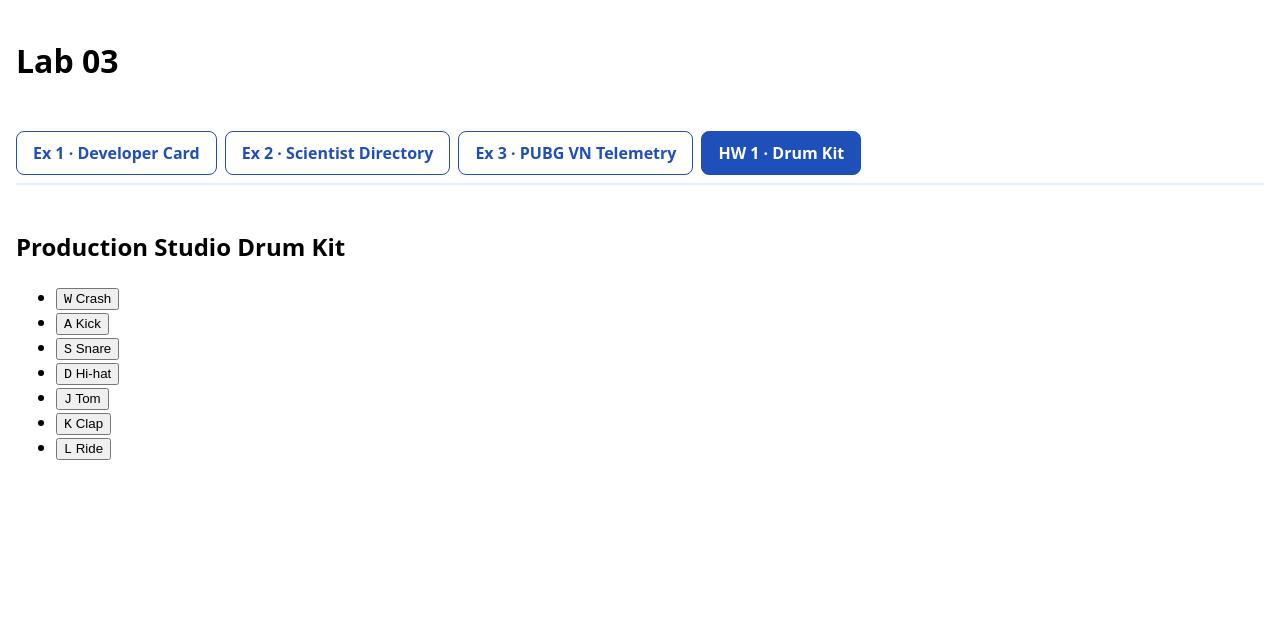
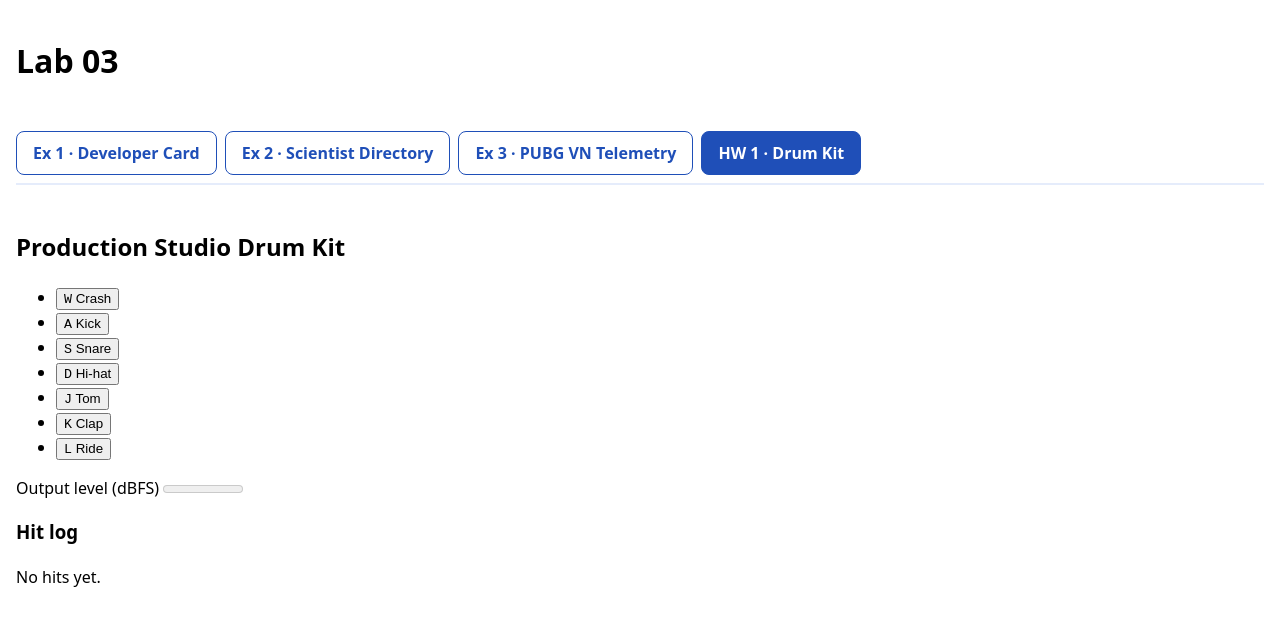
Before and after one commit to Ac-2836/WebDev-Lab03-Inclass, a React (Vite) app: page / in a window 1280 px wide. Both pictures are taken after a click on the tab "HW 1 · Drum Kit". Shown: the top 626 px of the page. Built offline with nearby package versions, Linux system fonts and the light colour scheme.

Commit message:
feat(hw1): add live hit log and decibel meter

```diff
--- a/src/homeworks/DrumMachine/DrumMachine.jsx
+++ b/src/homeworks/DrumMachine/DrumMachine.jsx
@@ -1,13 +1,17 @@
-import { useEffect, useRef, useState } from 'react';
-import { createDrumAudio } from './drum-audio.js';
+import { useEffect, useId, useRef, useState } from 'react';
+import { createDrumAudio, MIN_DB } from './drum-audio.js';
 import { PAD_MAP } from './drum-pads.js';
 import { useDrumKeyboard } from './useDrumKeyboard.js';
 
 const PADS = [...PAD_MAP.values()];
+const PAD_BY_ID = new Map(PADS.map((pad) => [pad.id, pad]));
 const FLASH_MS = 150;
+const MAX_HITS = 6;
+const METER_DECAY_DB = 1.2; // meter falls this many dB per frame
 
 export function DrumMachine() {
   const [activeIds, setActiveIds] = useState(() => new Set());
+  const [hits, setHits] = useState([]);
   const [audio] = useState(createDrumAudio);
   const timersRef = useRef(new Map());
 
@@ -22,6 +26,14 @@ export function DrumMachine() {
   // A pad stays "pressed" for FLASH_MS after each hit (chords can overlap).
   const triggerPad = (padId) => {
     audio.play(padId);
+    setHits((prev) => {
+      const hit = {
+        id: crypto.randomUUID(),
+        n: (prev[0]?.n ?? 0) + 1,
+        pad: PAD_BY_ID.get(padId),
+      };
+      return [hit, ...prev].slice(0, MAX_HITS);
+    });
     window.clearTimeout(timersRef.current.get(padId));
     setActiveIds((prev) => new Set(prev).add(padId));
     timersRef.current.set(
@@ -52,7 +64,60 @@ export function DrumMachine() {
           </li>
         ))}
       </ul>
+      <LevelMeter audio={audio} />
+      <HitLog hits={hits} />
     </section>
+  );
+}
+
+function HitLog({ hits }) {
+  return (
+    <section aria-labelledby='hit-log-heading'>
+      <h3 id='hit-log-heading'>Hit log</h3>
+      <output aria-live='polite' aria-atomic='false'>
+        {hits.length === 0 ? 'No hits yet.' : null}
+        {hits.map((hit) => (
+          <span key={hit.id}>
+            #{hit.n} {hit.pad.label} ({hit.pad.keyHint}){' '}
+          </span>
+        ))}
+      </output>
+    </section>
+  );
+}
+
+// The meter value is written straight to the element each frame: a React
+// state update at 60 fps would re-render the whole kit for no benefit.
+function LevelMeter({ audio }) {
+  const meterId = useId();
+  const meterRef = useRef(null);
+
+  useEffect(() => {
+    let frameId = 0;
+    let shown = MIN_DB;
+    const tick = () => {
+      shown = Math.max(audio.getLevelDb(), shown - METER_DECAY_DB);
+      meterRef.current.value = shown;
+      frameId = window.requestAnimationFrame(tick);
+    };
+    frameId = window.requestAnimationFrame(tick);
+    return () => window.cancelAnimationFrame(frameId);
+  }, [audio]);
+
+  return (
+    <p>
+      <label htmlFor={meterId}>Output level (dBFS)</label>{' '}
+      <meter
+        id={meterId}
+        ref={meterRef}
+        min={MIN_DB}
+        max={0}
+        low={-18}
+        high={-6}
+        optimum={MIN_DB}
+        value={MIN_DB}
+      />
+    </p>
   );
 }
 
--- a/src/homeworks/DrumMachine/drum-audio.js
+++ b/src/homeworks/DrumMachine/drum-audio.js
@@ -1,3 +1,4 @@
+export const MIN_DB = -60;
 const FLOOR = 0.0001;
 const OUTPUT_GAIN = 1.4; // makeup gain after the limiter
 
@@ -102,6 +103,7 @@ export function playVoice(ctx, dest, padId) {
 
 // Every voice feeds a limiter (fast, hard compressor) so a chord of pads
 // cannot sum past full scale; OUTPUT_GAIN is measured to keep peaks < 1.
+// An analyser taps the final signal for the level meter.
 export function createMasterBus(ctx) {
   const limiter = ctx.createDynamicsCompressor();
   limiter.threshold.value = -18;
@@ -111,28 +113,39 @@ export function createMasterBus(ctx) {
   limiter.release.value = 0.12;
   const output = ctx.createGain();
   output.gain.value = OUTPUT_GAIN;
-  limiter.connect(output).connect(ctx.destination);
-  return limiter;
+  const analyser = ctx.createAnalyser();
+  analyser.fftSize = 1024;
+  limiter.connect(output).connect(analyser).connect(ctx.destination);
+  return { input: limiter, analyser };
 }
 
 // The AudioContext is created on the first hit (a user gesture, as browser
 // autoplay policy requires) and closed by close() on unmount.
 export function createDrumAudio() {
   let ctx = null;
-  let master = null;
+  let bus = null;
+  const samples = new Float32Array(1024);
   return {
     play(padId) {
       if (!ctx) {
         ctx = new window.AudioContext();
-        master = createMasterBus(ctx);
+        bus = createMasterBus(ctx);
       }
       if (ctx.state === 'suspended') ctx.resume();
-      playVoice(ctx, master, padId);
+      playVoice(ctx, bus.input, padId);
+    },
+    // Peak of the latest block in dBFS, clamped to [MIN_DB, 0].
+    getLevelDb() {
+      if (!bus) return MIN_DB;
+      bus.analyser.getFloatTimeDomainData(samples);
+      const peak = samples.reduce((max, v) => Math.max(max, Math.abs(v)), 0);
+      if (peak === 0) return MIN_DB;
+      return Math.max(MIN_DB, Math.min(0, 20 * Math.log10(peak)));
     },
     close() {
       ctx?.close();
       ctx = null;
-      master = null;
+      bus = null;
     },
   };
 }
```
